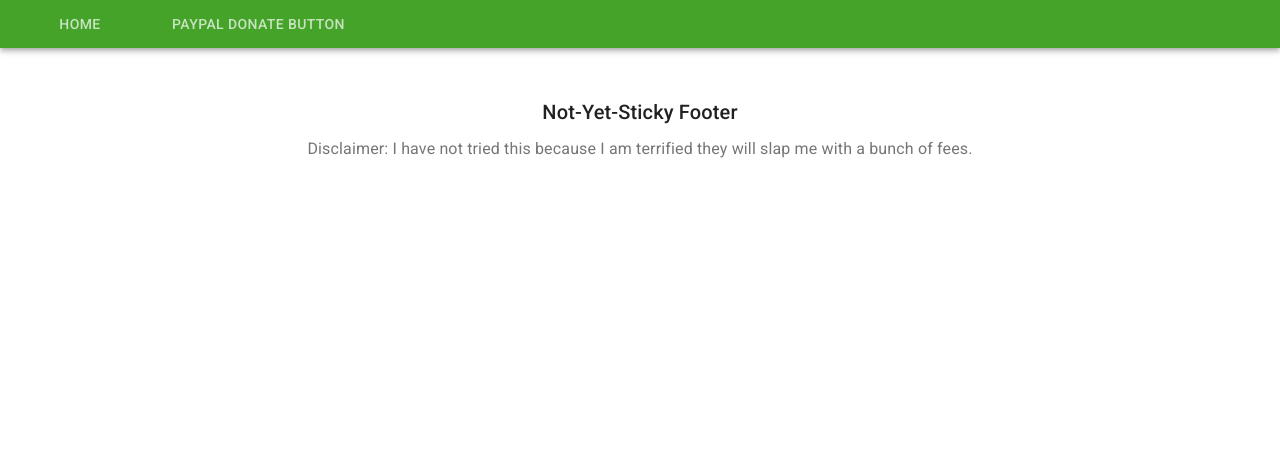
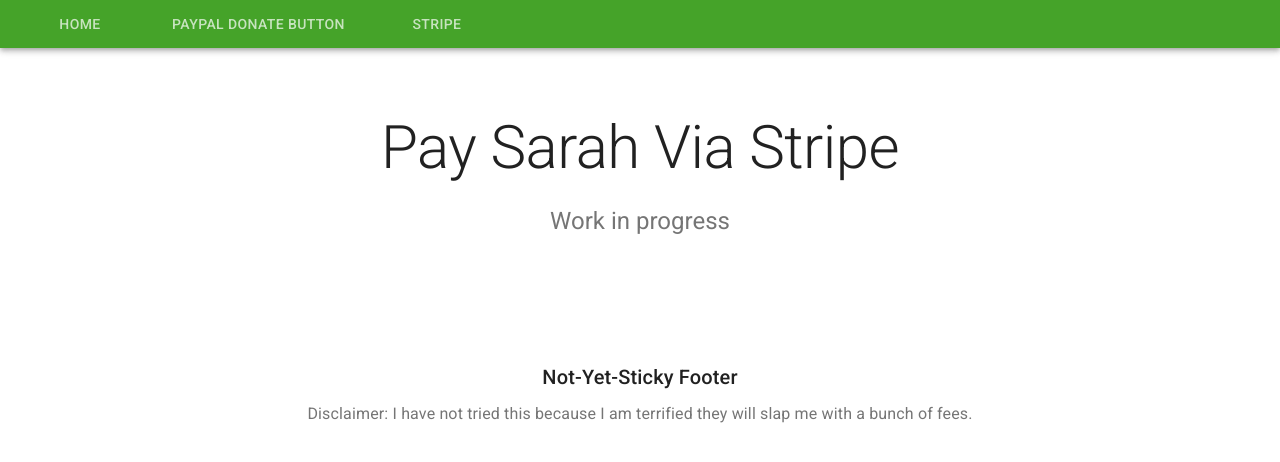
Before and after one commit to sarahcalvis/pay-sarah, a React (Create React App) app: page /stripe in a window 1280 px wide. Shown: the top 462 px of the page. Built offline with nearby package versions, Linux system fonts and the light colour scheme.

Commit message:
Stripe setup

```diff
--- a/src/components/Nav.js
+++ b/src/components/Nav.js
@@ -32,6 +32,7 @@
         <Tabs className={classes.tabs}>
           <Tab className={classes.tab} label="Home" to='/' component={Link} />
           <Tab className={classes.tab} label="PayPal Donate Button" to='/paypal-donate-button' component={Link} />
+          <Tab className={classes.tab} label="Stripe" to='/stripe' component={Link} />
         </Tabs>
       </AppBar>
     </React.Fragment>
--- a/src/components/Routes.js
+++ b/src/components/Routes.js
@@ -1,6 +1,7 @@
 import React from "react"
 import { Switch, Route } from "react-router-dom"
 import Home from '../screens/Home.js';
+import Stripe from '../screens/Stripe.js';
 import PayPalDonateButton from '../screens/PayPalDonateButton.js'
 
 class Routes extends React.Component {
@@ -9,6 +10,7 @@
             <Switch>
                 <Route exact path="/" component={Home} />
                 <Route exact path="/paypal-donate-button" component={PayPalDonateButton} />
+                <Route exact path="/stripe" component={Stripe} />
                 {/*<Route component={NotFound} />*/}
             </Switch>
         )
--- /dev/null
+++ b/src/screens/Stripe.js
@@ -0,0 +1,48 @@
+import React from 'react';
+import Typography from '@material-ui/core/Typography';
+import Container from '@material-ui/core/Container';
+import { withStyles } from '@material-ui/styles';
+
+const styles = theme => ({
+  heroContent: {
+    backgroundColor: theme.palette.background.paper,
+    padding: theme.spacing(8, 0, 0),
+    position: 'relative',
+    margin: '0',
+    //padding-bottom: 6rem;
+    height: '100%',
+    paddingBottom: "60px",
+  },
+  heroButtons: {
+    marginTop: theme.spacing(8),
+  },
+});
+
+class Home extends React.Component {
+  render() {
+    const { classes } = this.props;
+    return (
+      <div className={classes.heroContent}>
+        <Container maxWidth="sm">
+          <Typography
+            component="h1"
+            variant="h2"
+            align="center"
+            color="textPrimary"
+            gutterBottom>
+            Pay Sarah Via Stripe
+          </Typography>
+          <Typography
+            variant="h5"
+            align="center"
+            color="textSecondary"
+            paragraph>
+            Work in progress
+          </Typography>
+        </Container>
+      </div>
+    );
+  }
+}
+
+export default withStyles(styles)(Home);
```
